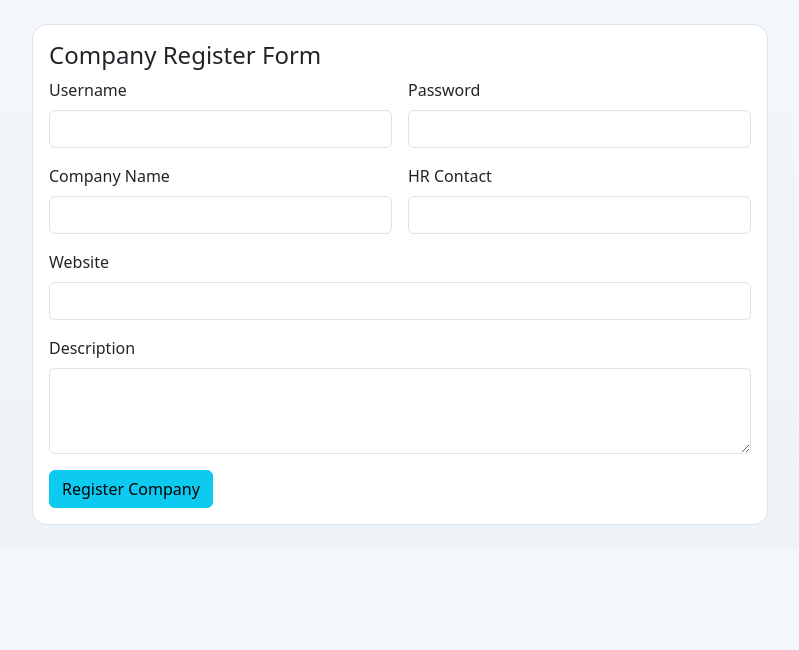
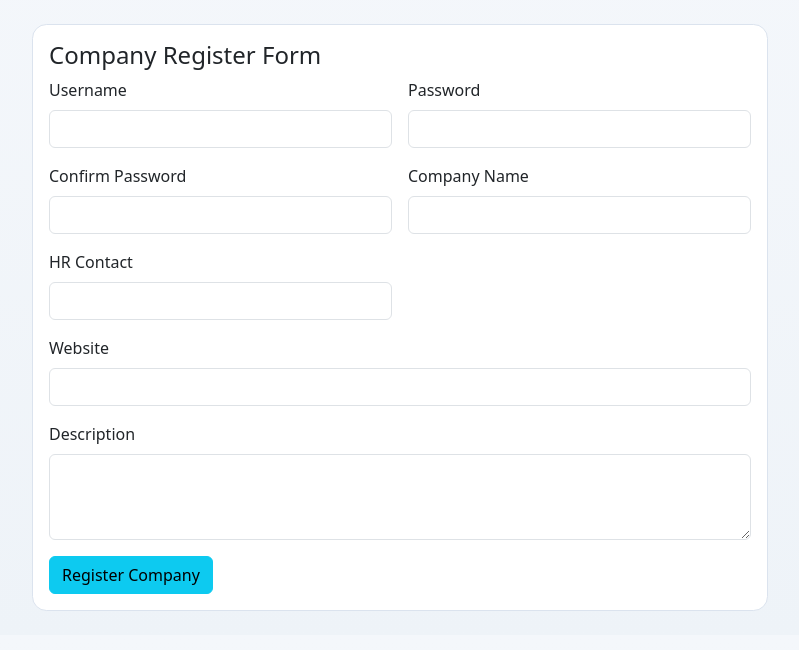
Before and after one commit to Akshayakeerthi/placement-Portal-1, a Flask app: page /register/company in a window 1280 px wide. Shown: the part 56-706 px from the top of the page, without its empty margins (240-1039 px from the left). Run offline with Flask 3, Linux system fonts and the light colour scheme.

Commit message:
Add confirm-password verification to registration forms

```diff
--- a/app.py
+++ b/app.py
@@ -182,6 +182,12 @@ def logout():
 @app.route("/register/student", methods=["GET", "POST"])
 def register_student():
     if request.method == "POST":
+        password = request.form["password"]
+        confirm_password = request.form.get("confirm_password", "")
+        if password != confirm_password:
+            flash("Password and confirm password must match.", "danger")
+            return redirect(url_for("register_student"))
+
         db = get_db()
         try:
             cur = db.execute(
@@ -189,7 +195,7 @@ def register_student():
                 (
                     "student",
                     request.form["username"].strip().lower(),
-                    generate_password_hash(request.form["password"]),
+                    generate_password_hash(password),
                     1,
                     now_iso(),
                 ),
@@ -221,6 +227,12 @@ def register_student():
 @app.route("/register/company", methods=["GET", "POST"])
 def register_company():
     if request.method == "POST":
+        password = request.form["password"]
+        confirm_password = request.form.get("confirm_password", "")
+        if password != confirm_password:
+            flash("Password and confirm password must match.", "danger")
+            return redirect(url_for("register_company"))
+
         db = get_db()
         try:
             cur = db.execute(
@@ -228,7 +240,7 @@ def register_company():
                 (
                     "company",
                     request.form["username"].strip().lower(),
-                    generate_password_hash(request.form["password"]),
+                    generate_password_hash(password),
                     0,
                     now_iso(),
                 ),
--- a/templates/register_company.html
+++ b/templates/register_company.html
@@ -6,6 +6,7 @@
   <form method="post" class="row g-3">
     <div class="col-md-6"><label class="form-label">Username</label><input name="username" class="form-control" required></div>
     <div class="col-md-6"><label class="form-label">Password</label><input type="password" name="password" class="form-control" required></div>
+    <div class="col-md-6"><label class="form-label">Confirm Password</label><input type="password" name="confirm_password" class="form-control" required></div>
     <div class="col-md-6"><label class="form-label">Company Name</label><input name="company_name" class="form-control" required></div>
     <div class="col-md-6"><label class="form-label">HR Contact</label><input name="hr_contact" class="form-control"></div>
     <div class="col-12"><label class="form-label">Website</label><input name="website" class="form-control"></div>
--- a/templates/register_student.html
+++ b/templates/register_student.html
@@ -6,6 +6,7 @@
   <form method="post" class="row g-3">
     <div class="col-md-6"><label class="form-label">Username</label><input name="username" class="form-control" required></div>
     <div class="col-md-6"><label class="form-label">Password</label><input type="password" name="password" class="form-control" required></div>
+    <div class="col-md-6"><label class="form-label">Confirm Password</label><input type="password" name="confirm_password" class="form-control" required></div>
     <div class="col-md-6"><label class="form-label">Full Name</label><input name="full_name" class="form-control" required></div>
     <div class="col-md-6"><label class="form-label">Email</label><input type="email" name="email" class="form-control"></div>
     <div class="col-md-6"><label class="form-label">Department</label><input name="department" class="form-control"></div>
```
